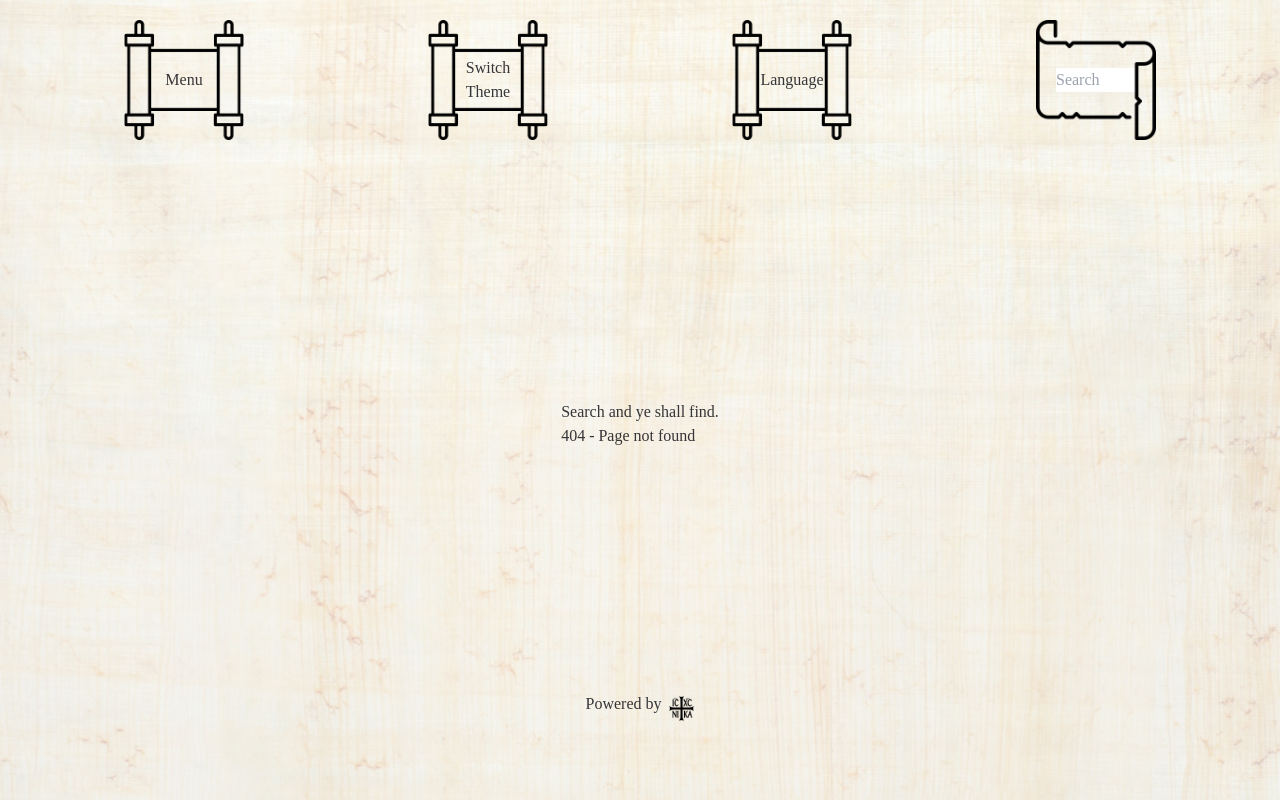
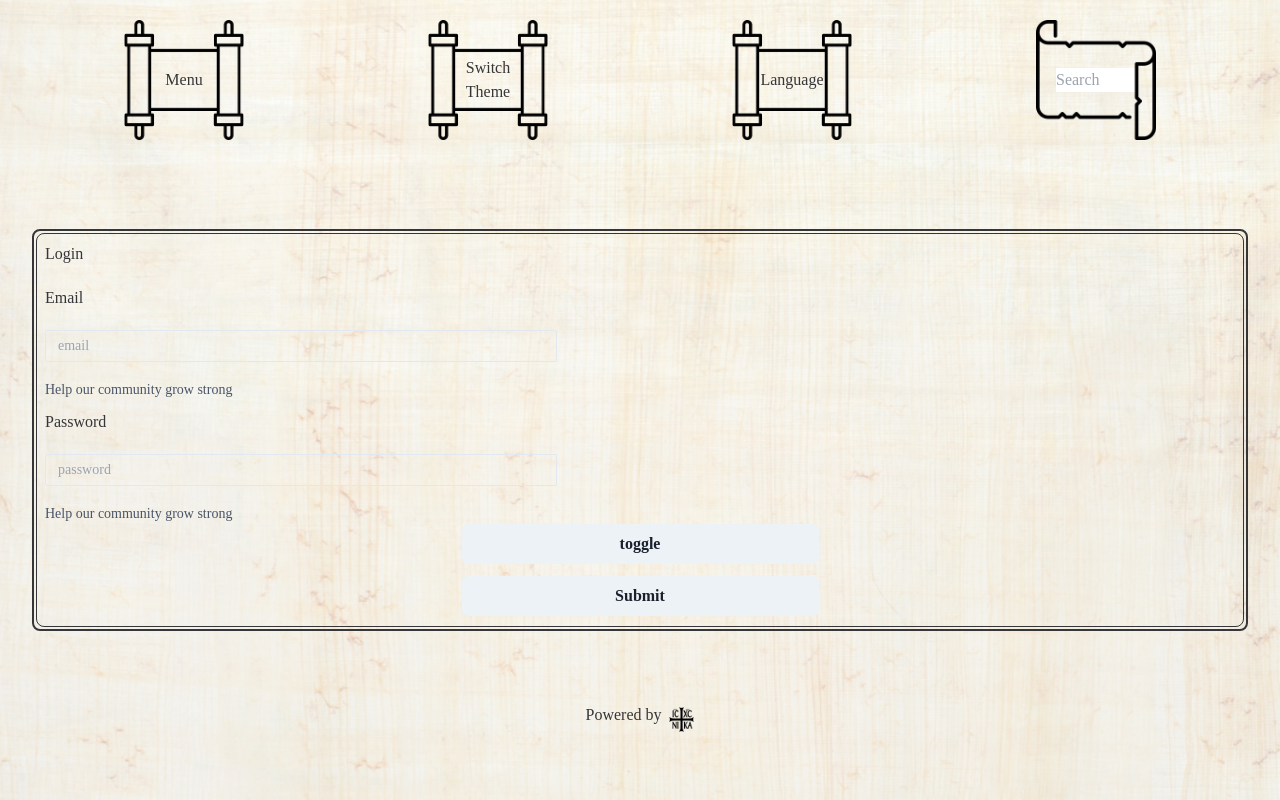
Before and after one commit to jojimanos/AlphaOmega, a Next.js app: page /auth/authPage in a window 1280 px wide. Before the commit this address had no page. Built offline with nearby package versions, Linux system fonts and the light colour scheme.

Commit message:
Form and form validation

```diff
--- /dev/null
+++ b/src/pages/auth/authPage.tsx
@@ -0,0 +1,72 @@
+import React, { useState } from "react";
+import SubmitForm from "./submitForm";
+
+type AuthPageProps = {};
+
+const AuthPage: React.FC<AuthPageProps> = () => {
+  const [toggleText, setToggleText] = useState<boolean>(false);
+  const [validationErrorEmail, setValidationErrorEmail] =
+    useState<boolean>(false);
+  const [validationErrorPassword, setValidationErrorPassword] =
+    useState<boolean>(false);
+
+  const SchemaValidation = (email: string, password: string) => {
+    setValidationErrorEmail(false);
+    setValidationErrorPassword(false);
+
+    if (email.length === 0) {
+      setValidationErrorEmail(true);
+    }
+    if (password.length === 0) {
+      setValidationErrorPassword(true);
+    }
+  };
+
+  const onLogin = (email: string, password: string) => {
+    //validate the input data
+
+    SchemaValidation(email, password);
+
+    //firestore logic
+
+    console.log("Login");
+  };
+
+  const onSignUp = (email: string, password: string) => {
+    //validate the input data
+
+    SchemaValidation(email, password);
+
+    //firestore logic
+
+    console.log("Signup");
+  };
+
+  return (
+    <>
+      {toggleText === false ? (
+        <SubmitForm
+          helper="Help our community grow strong"
+          toggleText={toggleText}
+          setToggleText={setToggleText}
+          mode="Login"
+          onSubmit={onLogin}
+          validationErrorEmail={validationErrorEmail}
+          validationErrorPassword={validationErrorPassword}
+        />
+      ) : (
+        <SubmitForm
+          helper="Help our community grow strong"
+          toggleText={toggleText}
+          setToggleText={setToggleText}
+          mode="Signup"
+          onSubmit={onSignUp}
+          validationErrorEmail={validationErrorEmail}
+          validationErrorPassword={validationErrorPassword}
+        />
+      )}
+    </>
+  );
+};
+
+export default AuthPage;
--- /dev/null
+++ b/src/pages/auth/submitForm.tsx
@@ -0,0 +1,101 @@
+import {
+  Button,
+  Flex,
+  FormControl,
+  FormHelperText,
+  FormLabel,
+  Input,
+  Stack,
+} from "@chakra-ui/react";
+import React, { SetStateAction, useEffect, useState } from "react";
+
+type SubmitFormProps = {
+  mode: string;
+  helper: string;
+  toggleText: boolean;
+  setToggleText: React.Dispatch<React.SetStateAction<boolean>>;
+  onSubmit: (
+    email: string,
+    password: string
+  ) => React.FormEventHandler<HTMLFormElement> | undefined;
+  validationErrorEmail: boolean;
+  validationErrorPassword: boolean;
+};
+
+const SubmitForm: React.FC<SubmitFormProps> = ({
+  mode,
+  helper,
+  toggleText,
+  setToggleText,
+  onSubmit,
+  validationErrorEmail,
+  validationErrorPassword,
+}) => {
+  const [email, setEmail] = useState<string>("");
+  const [password, setPassword] = useState<string>("");
+
+  console.log("Email", email);
+  console.log("Password", password);
+
+  return (
+    <form onSubmit={() => onSubmit(email, password)}>
+      <FormControl
+        borderStyle="solid"
+        borderColor="red.500"
+        border="2px"
+        padding="0.5"
+        borderRadius="lg"
+      >
+        <Flex
+          borderStyle="solid"
+          borderColor="red.500"
+          border="1px"
+          padding="2"
+          borderRadius="lg"
+          display="grid"
+          gridColumn="auto"
+        >
+          <Stack spacing={3}>
+            <FormLabel>{mode}</FormLabel>
+            <FormLabel>{"Email"}</FormLabel>
+            <Input
+              htmlSize={8}
+              width="lg"
+              size="sm"
+              placeholder={"email"}
+              type={"email"}
+              onChange={(e) => setEmail(e.target.value)}
+            />
+            {validationErrorEmail ? <p>Email is invalid</p> : null}
+            <FormHelperText>{helper}</FormHelperText>
+            <FormLabel>{"Password"}</FormLabel>
+            <Input
+              htmlSize={8}
+              width="lg"
+              size="sm"
+              placeholder={"password"}
+              type={"password"}
+              onChange={(e) => setPassword(e.target.value)}
+            />
+            {validationErrorPassword && <p>Password is invalid</p>}
+            <FormHelperText>{helper}</FormHelperText>
+          </Stack>
+          <Stack align="center" justify="center">
+            <Button
+              width="30%"
+              margin="2px"
+              onClick={() => setToggleText(!toggleText)}
+            >
+              {"toggle"}
+            </Button>
+            <Button width="30%" margin="2px" type='submit'>
+              Submit
+            </Button>
+          </Stack>
+        </Flex>
+      </FormControl>
+    </form>
+  );
+};
+
+export default SubmitForm;
--- a/src/pages/index.tsx
+++ b/src/pages/index.tsx
@@ -3,18 +3,23 @@ import Head from "next/head";
 import { useRouter } from "next/router";
 import Data from "./assets/main_data.json";
 import IndexPageTemplate from "./indexPageTemplate";
+import { useState } from "react";
+import AuthPage from "./auth/authPage";
+import { Flex } from "@chakra-ui/react";
 
 const Home: NextPage = () => {
   const { locale, locales, asPath } = useRouter() || {};
 
+  const [currentAuthState, setCurrentAuthState] = useState("authenticated");
+
   return (
-    <div>
+    <Flex align="center" justify="center">
       <Head>
         <title>Alpha-Omega</title>
         <meta name="description" content="Generated by create next app" />
         <link rel="icon" href="/favicon.ico" />
       </Head>
-
+      {currentAuthState === "authenticated" ? (
         <div>
           {Data.main_data
             .filter((p) => p.locale === locale)
@@ -22,7 +27,12 @@ const Home: NextPage = () => {
               return <IndexPageTemplate key={i} mainsets={mainsets} />;
             })}
         </div>
-    </div>
+      ) : (
+        <Flex align="center" justify="center">
+          <AuthPage />
+        </Flex>
+      )}
+    </Flex>
   );
 };
 
```
Also changed, not shown: 1 other file (tests, documents, lock files or other folders). Lines whose indentation alone changed are shown as unchanged.
